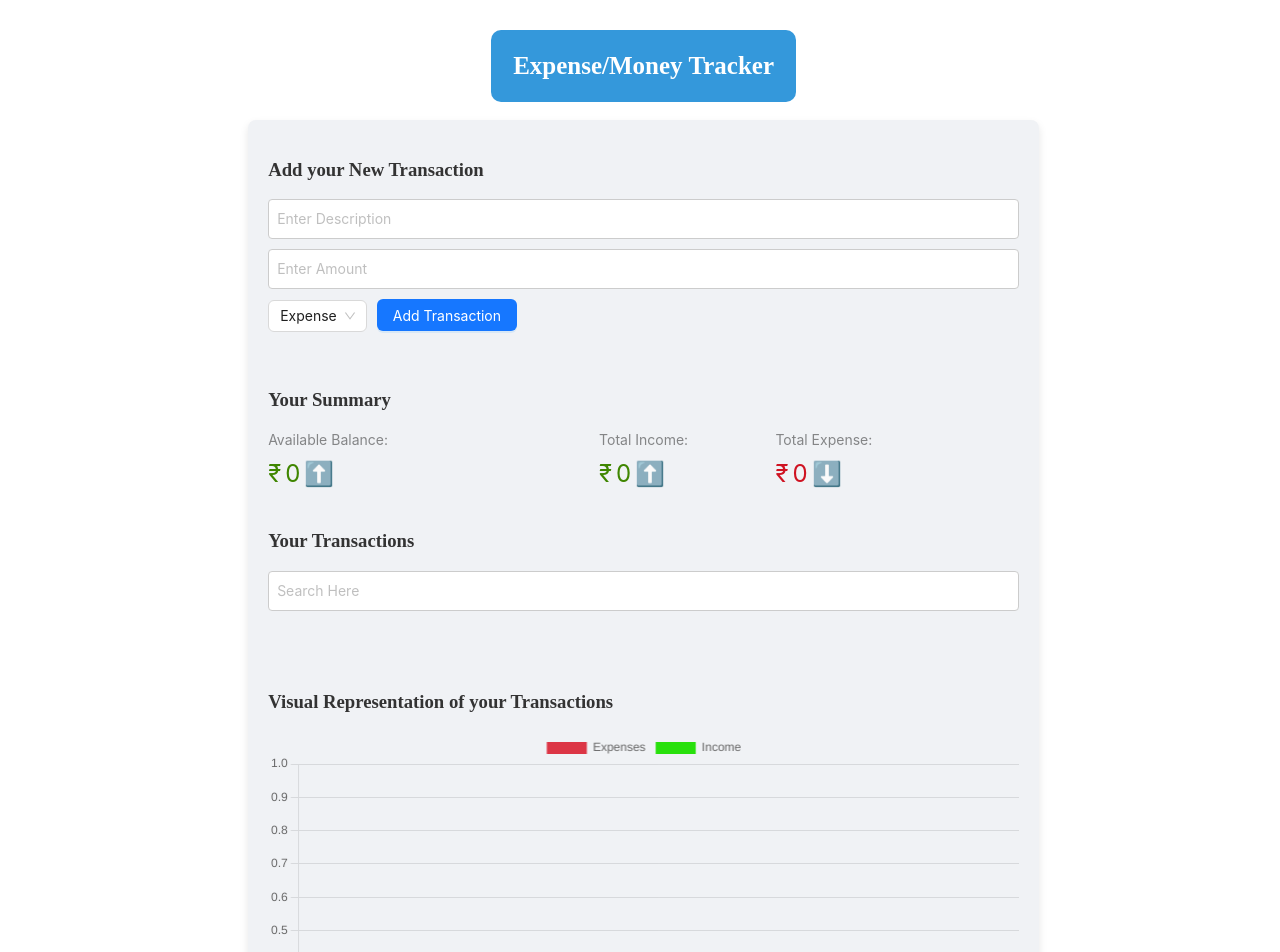
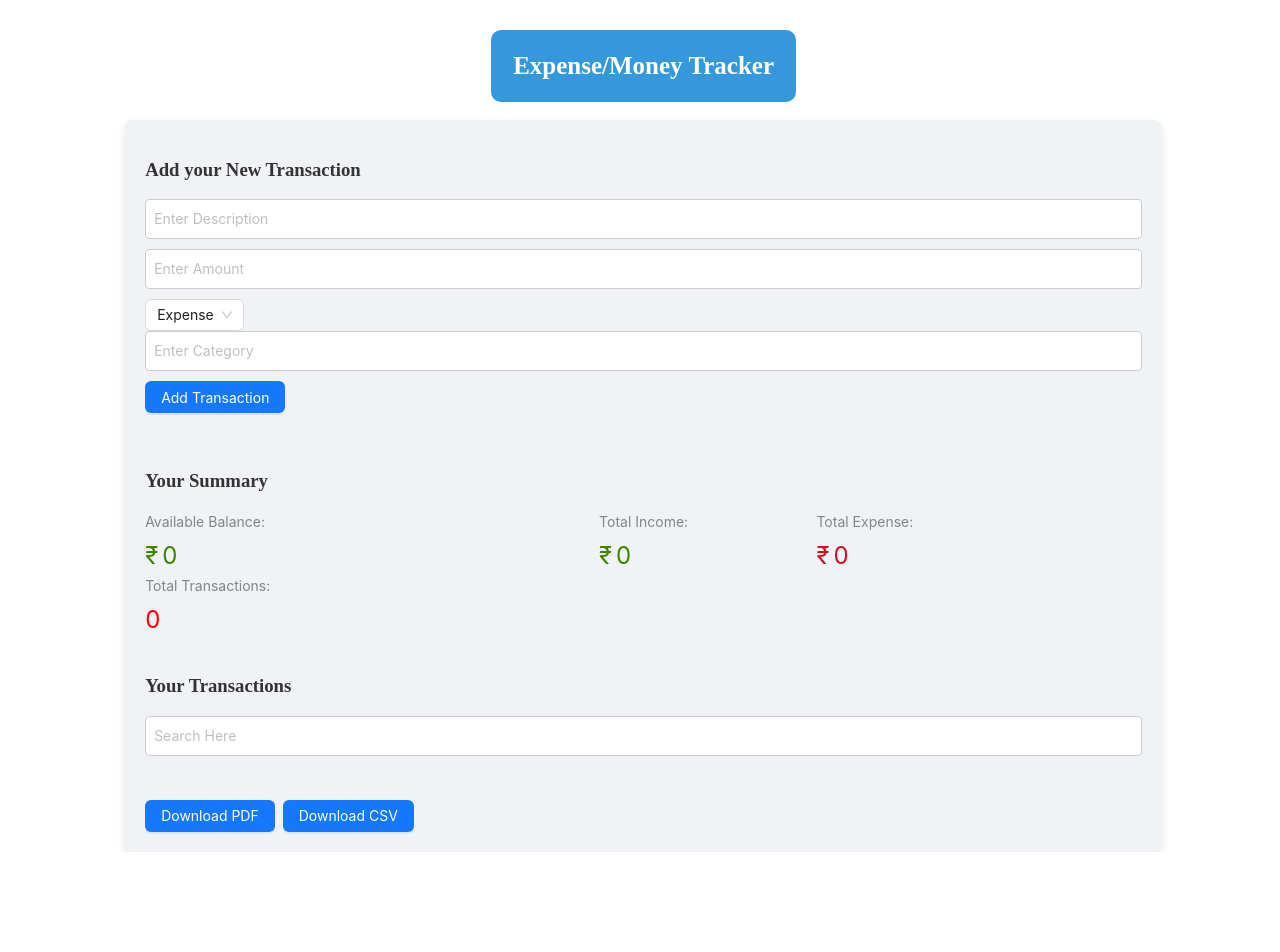
Before and after one commit to Venkataramanabaratam1/Expense-Money-Tracker, a React (Create React App) app: page / in a window 1280 px wide. Shown: the top 952 px of the page. After the commit the page ends 852 px from the top, so only its background shows below. Built offline with nearby package versions, Linux system fonts and the light colour scheme.

Commit message:
Update comp.js

```diff
--- a/src/module/comp.js
+++ b/src/module/comp.js
@@ -2,10 +2,11 @@ import React, { useState, useEffect } from 'react';
 import styled from "styled-components";
 import './comp.css';
 import CountUp from 'react-countup';
-import { Col, Row, Statistic, Input, Select, Button } from 'antd';
+import { Col, Row, Statistic, Input, Select, Button, message } from 'antd';
 import Chart from 'chart.js/auto';
 import jsPDF from 'jspdf';
 import 'jspdf-autotable';
+import { CSVLink } from 'react-csv';
 
 const { Option } = Select;
 
@@ -53,6 +54,7 @@ function ExpenseTracker() {
   const [inputDescription, setInputDescription] = useState('');
   const [inputAmount, setInputAmount] = useState('');
   const [transactionType, setTransactionType] = useState('expense');
+  const [category, setCategory] = useState('');
   const [searchText, setSearchText] = useState('');
   const [chartData, setChartData] = useState({});
 
@@ -113,17 +115,21 @@ function ExpenseTracker() {
   const totalExpense = calculateTotal('expense');
 
   const addTransaction = () => {
-    if (inputDescription.trim() !== '' && inputAmount !== '') {
+    if (inputDescription.trim() !== '' && inputAmount !== '' && category.trim() !== '') {
       const newTransaction = {
         id: Math.floor(Math.random() * 100000),
         description: inputDescription,
         amount: parseFloat(inputAmount),
-        type: transactionType
+        type: transactionType,
+        category: category
       };
       setTransactions([...transactions, newTransaction]);
       setInputDescription('');
       setInputAmount('');
       setTransactionType('expense');
+      setCategory('');
+    } else {
+      message.error('Please fill all fields');
     }
   };
 
@@ -157,7 +163,8 @@ function ExpenseTracker() {
     { title: 'S.No', dataIndex: 'id' },
     { title: 'Name', dataIndex: 'description' },
     { title: 'Money', dataIndex: 'amount' },
-    { title: 'Type', dataIndex: 'type' }
+    { title: 'Type', dataIndex: 'type' },
+    { title: 'Category', dataIndex: 'category' }
   ];
 
   // Function to download transactions as a PDF file
@@ -169,7 +176,8 @@ function ExpenseTracker() {
       index + 1,
       transaction.description,
       transaction.amount,
-      transaction.type
+      transaction.type,
+      transaction.category
     ]);
 
     doc.autoTable({
@@ -178,6 +186,18 @@ function ExpenseTracker() {
     });
     doc.save('transactions.pdf');
   };
+
+  // Create data array for CSV export
+  const csvData = transactions.map((transaction, index) => ({
+    id: index + 1,
+    description: transaction.description,
+    amount: transaction.amount,
+    type: transaction.type,
+    category: transaction.category
+  }));
+
+  // CSV headers
+  const csvHeaders = tableColumns.map(column => ({ label: column.title, key: column.dataIndex }));
 
   return (
     <div className="">
@@ -200,6 +220,11 @@ function ExpenseTracker() {
             <Option value="income">Income</Option>
             <Option value="expense">Expense</Option>
           </Select>
+          <Input
+            placeholder="Enter Category"
+            value={category}
+            onChange={(e) => setCategory(e.target.value)}
+          />
           <Button type="primary" onClick={addTransaction}>Add Transaction</Button>
         </InputContainer>
 
@@ -214,7 +239,6 @@ function ExpenseTracker() {
               valueStyle={{
                 color: availableBalance >= 0 ? '#3f8600' : '#cf1322',
               }}
-              suffix={availableBalance >= 0 ? '⬆️' : '⬇️'}
               prefix="₹"
               formatter={formatter}
             />
@@ -226,7 +250,6 @@ function ExpenseTracker() {
               precision={2}
               valueStyle={{ color: '#3f8600' }}
               prefix="₹"
-              suffix="⬆️"
               formatter={formatter}
             />
           </Col>
@@ -237,7 +260,15 @@ function ExpenseTracker() {
               precision={2}
               valueStyle={{ color: '#cf1322' }}
               prefix="₹"
-              suffix="⬇️"
+              formatter={formatter}
+            />
+          </Col>
+          <Col span={8}>
+            <Statistic
+              title="Total Transactions:"
+              value={transactions.length}
+              precision={0}
+              valueStyle={{ color: '#FF0000' }}
               formatter={formatter}
             />
           </Col>
@@ -256,7 +287,7 @@ function ExpenseTracker() {
         <TransactionsList>
           {filteredTransactions.map((transaction) => (
             <TransactionItem key={transaction.id} className={transaction.type}>
-              <span>{transaction.description} - ₹{transaction.amount}</span>
+              <span>{transaction.description} - ₹{transaction.amount} ({transaction.category})</span>
               <div className="buttons">
                 <Button onClick={() => deleteTransaction(transaction.id)}>Delete</Button>
                 <Button onClick={() => {
@@ -271,15 +302,12 @@ function ExpenseTracker() {
           ))}
         </TransactionsList>
 
-        <br/><br/>
-        <h3>Visual Representation of your Transactions</h3>
-        <canvas id="transactionChart"></canvas>
-
-        {/* Download button */}
-        <Button type="primary" onClick={downloadTransactions}>Download Transactions</Button>
-
+        <br/>
+        <Button type="primary" onClick={downloadTransactions}>Download PDF</Button> &nbsp;
+        <CSVLink data={csvData} headers={csvHeaders} filename={"transactions.csv"}>
+          <Button type="primary">Download CSV</Button>
+        </CSVLink>
       </Container>
-      <br/>
     </div>
   );
 }
```
